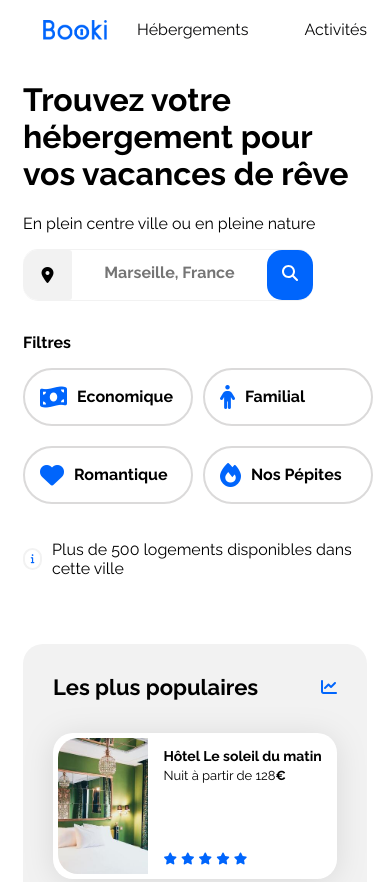
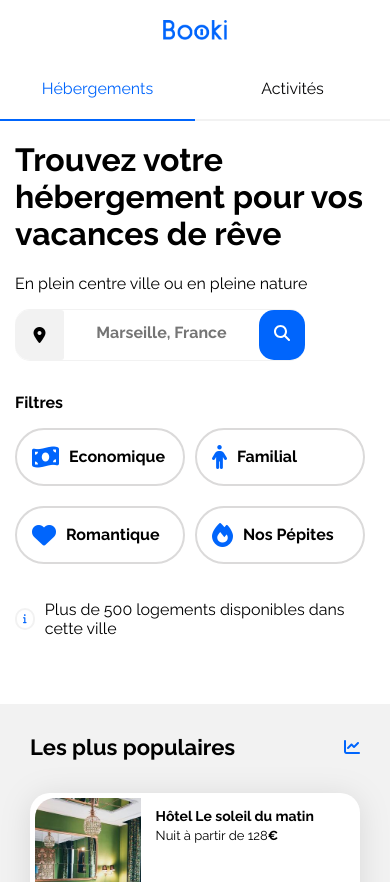
Before and after one commit to MorganYami/projet3booki, a plain HTML site: page index.html in a window 390 px wide. Shown: the top 882 px of the page. Drawn offline with Linux system fonts and the light colour scheme.

Commit message:
corrections dimention images activités et menu nav pour mobile

```diff
--- a/css/style.css
+++ b/css/style.css
@@ -348,6 +348,7 @@ nav {
 
 .activites .card {
     width: 22%;
+    padding: 0px;
 }
 
 .activites .card img {
@@ -444,10 +445,15 @@ footer {
     .activites .card {
         display: flex;
         flex-direction: column;
-        justify-content: space-evenly;
     }
     .activites .card img {
         height: 80%;
+    }
+    .activites .card-content {
+        height: 20%;
+        display: flex;
+
+        align-items: center;
     }
 }
 
@@ -455,7 +461,33 @@ footer {
 @media (max-width: 767px) {
 
     /* ... */
+    body {
+        margin: 0px;
+        width: 100%;
+    }
     .main-container {
+        padding: 0px;
+    }
+    header {
+        flex-direction: column;
+        justify-content: center;
+    }
+    .logo {
+        text-align: center;
+    }
+    nav {
+        width: 100%;
+    }
+    .ancreNav {
+        width: 50%;
+        text-align: center;
+        border-bottom: 2px var(--main-bg-color) solid ;
+    }
+    .lien1 {
+        color: var(--main-color);
+        border-bottom: 2px var(--main-color) solid ;
+    }
+    .topRow {
         padding: 0px 15px;
     }
     .filtresInt {
@@ -493,6 +525,9 @@ footer {
     .hebergements-et-populaires {
         flex-direction: column-reverse;
     }
+    .hebergements-et-populaires section {
+        border-radius: 0%;
+    }
     .hebergementAfficher {
         margin-top: 0px;
     }
--- a/index.html
+++ b/index.html
@@ -19,12 +19,12 @@
         <header>
             <div class="logo"><img src="./images/logo/Booki.png" alt="Logo Booki"></div>
             <nav>
-                <a class="ancreNav" href="#hebergements">Hébergements</a>
+                <a class="ancreNav lien1" href="#hebergements">Hébergements</a>
                 <a class="ancreNav" href="#activites">Activités</a>
             </nav>
         </header>
         <main>
-            <div>
+            <div class="topRow">
                 <!-- Barre de recherche -->
                 <h1>Trouvez votre hébergement pour vos vacances de rêve</h1>
                 <p>En plein centre ville ou en pleine nature</p>
@@ -40,7 +40,7 @@
                             </span>
                             <span class="loupe">
                                 <svg xmlns="http://www.w3.org/2000/svg" height="1em"
-                                    viewBox="0 0 512 512"><!--! Font Awesome Free 6.4.0 by @fontawesome - https://fontawesome.com License - https://fontawesome.com/license (Commercial License) Copyright 2023 Fonticons, Inc. -->
+                                    viewBox="0 0 512 512">
                                     <style>
                                         svg {
                                             fill: #ffffff
```
